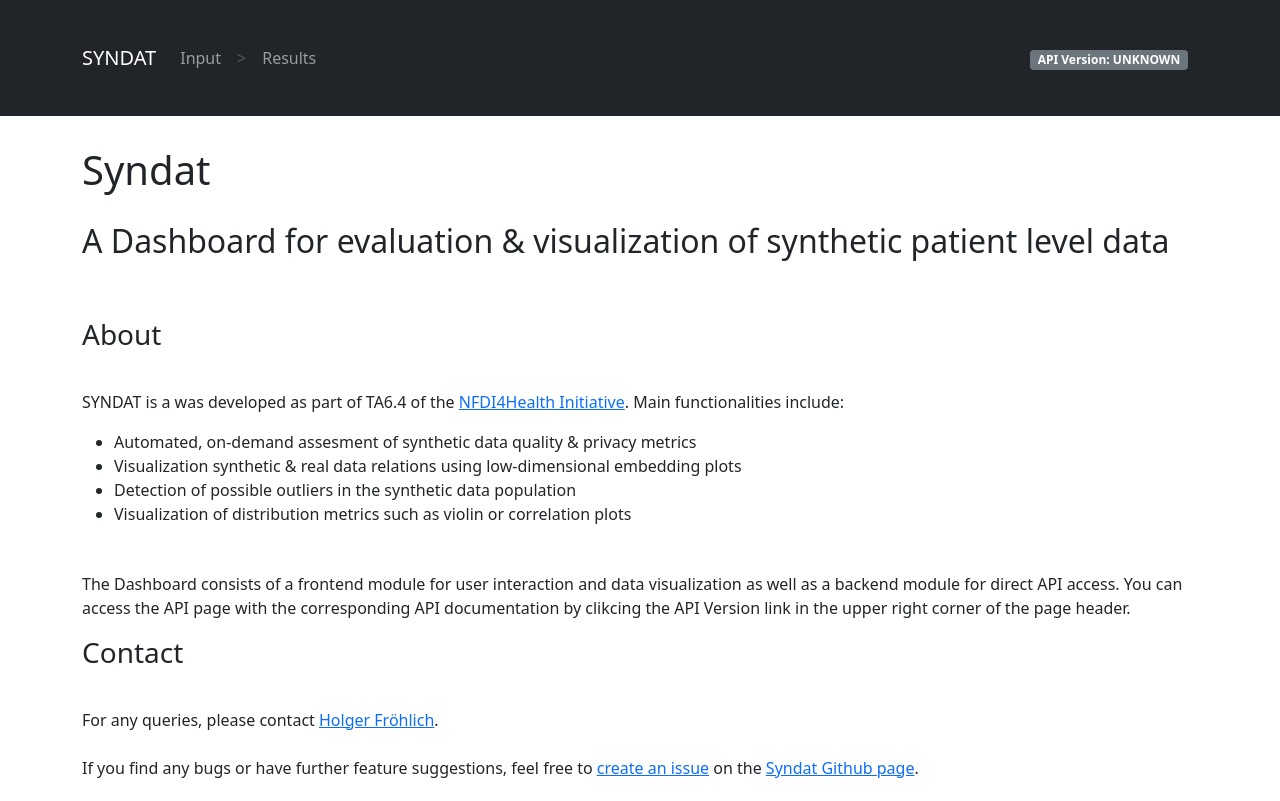
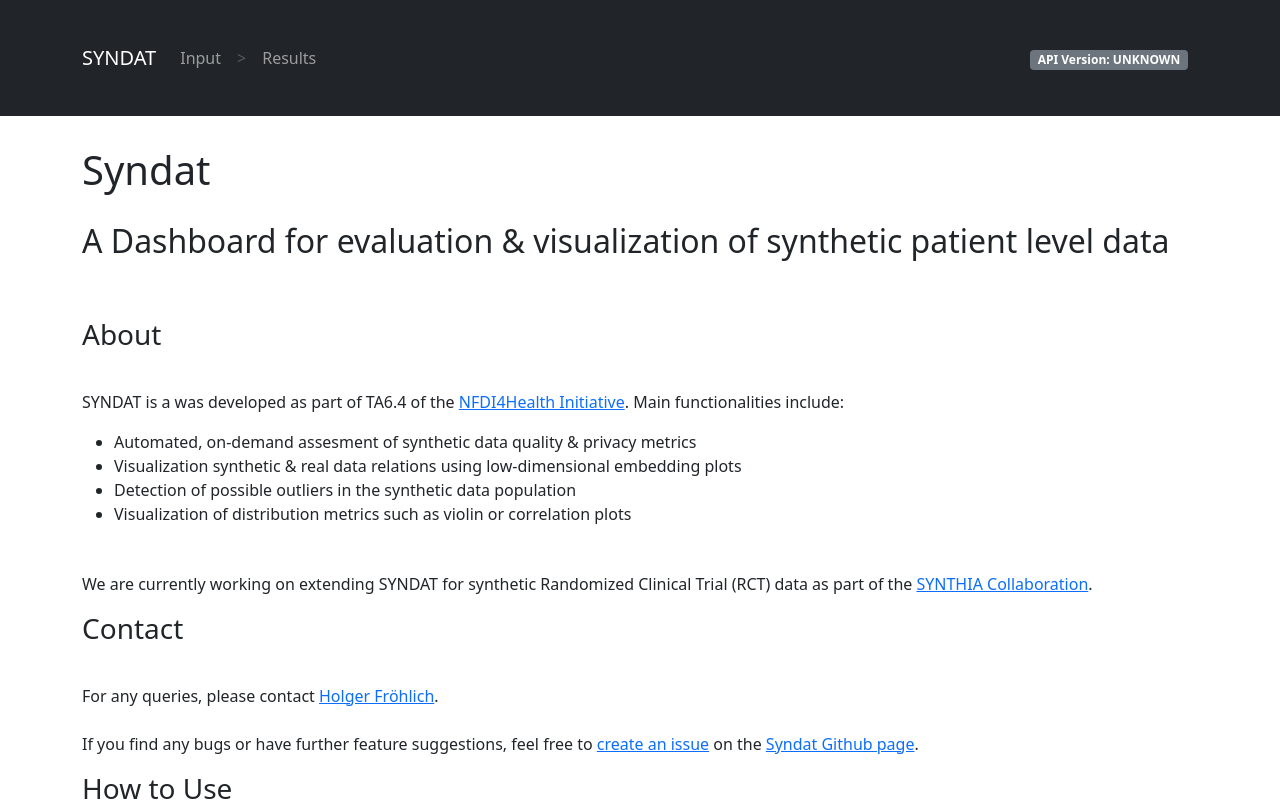
Before and after one commit to nfdi4health/syndat-dashboard, a React (Create React App) app in the folder frontend/: page / in a window 1280 px wide. Shown: the top 801 px of the page. Built offline with nearby package versions, Linux system fonts and the light colour scheme; no server answers.

Commit message:
fix: update description for SYNDAT and add link to SYNTHIA Collaboration

```diff
--- a/frontend/src/pages/HomePage.tsx
+++ b/frontend/src/pages/HomePage.tsx
@@ -31,11 +31,8 @@ function HomePage() {
         </li>
       </ul>
       <p>
-        The Dashboard consists of a frontend module for user interaction and
-        data visualization as well as a backend module for direct API access.
-        You can access the API page with the corresponding API documentation by
-        clikcing the API Version link in the upper right corner of the page
-        header.
+        We are currently working on extending SYNDAT for synthetic Randomized
+        Clinical Trial (RCT) data as part of the <a href="https://www.ihi-synthia.eu/">SYNTHIA Collaboration</a>.
       </p>
       <h3>Contact</h3>
       <p>
```
